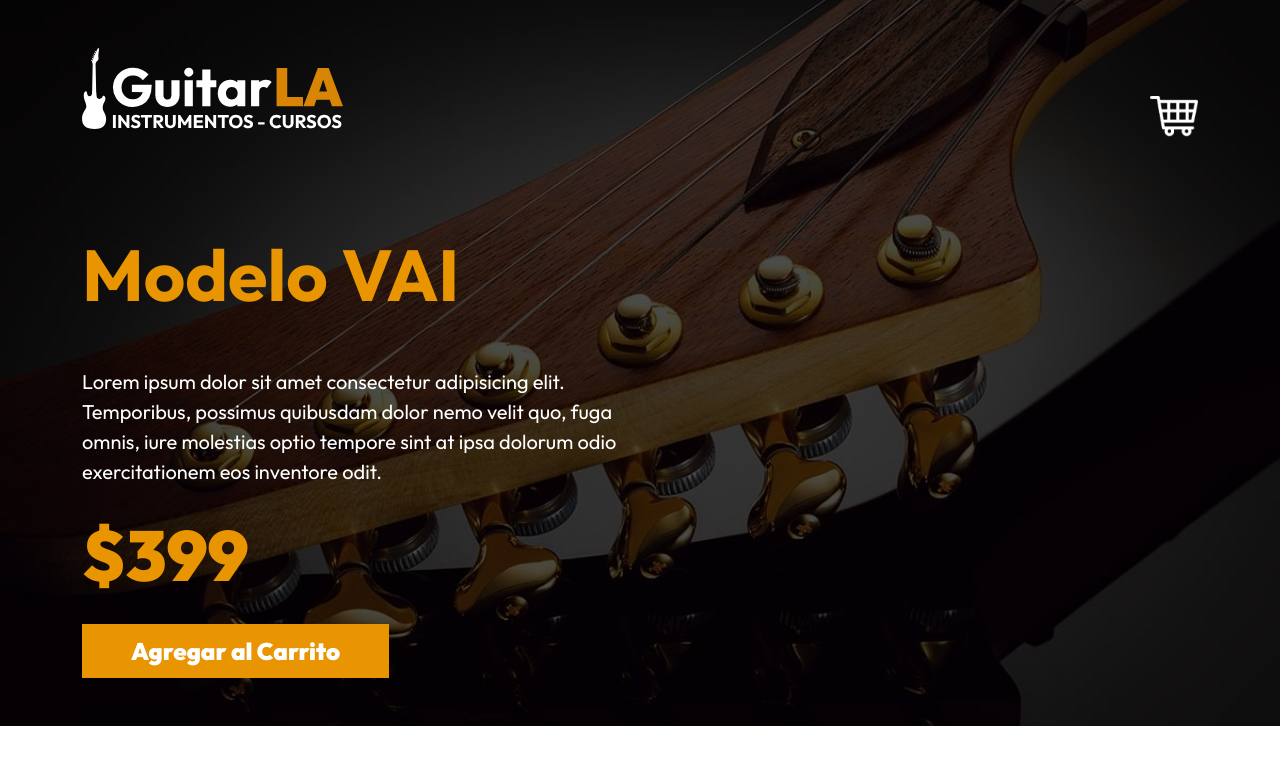
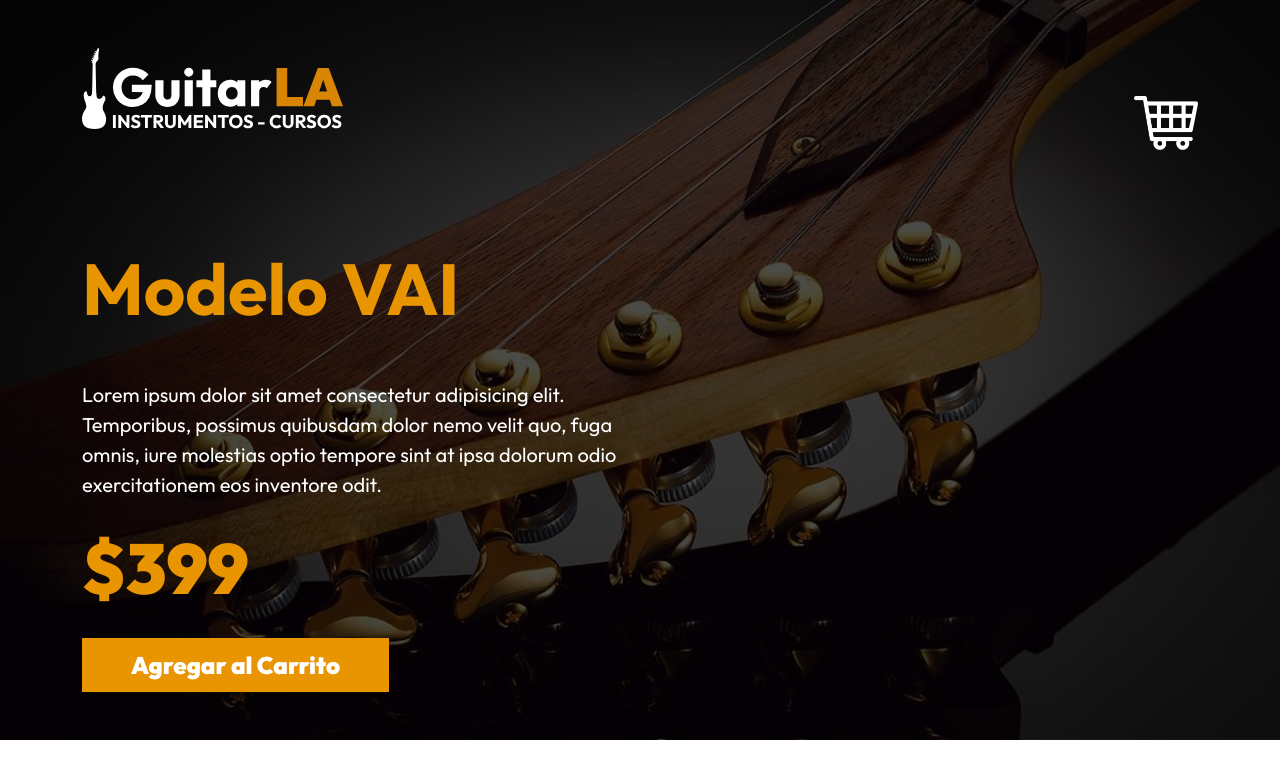
Before and after one commit to Elizabeth1690/guitar-vue, a Vue app: page / in a window 1280 px wide. Shown: the top 784 px of the page. Built offline with nearby package versions, Linux system fonts and the light colour scheme.

Commit message:
se sigue modificando icono de carrito para dejarlo bien en pc ya que esta desplegado

```diff
--- a/src/style.css
+++ b/src/style.css
@@ -13,7 +13,7 @@
   border: none;
   max-width: 2rem;
   position: relative;
-  z-index: 100;
+  z-index: 50;
 }
 
 .carrito #carrito {
@@ -77,7 +77,7 @@
 
 @media (min-width: 992px) {
   .carrito {
-    max-width: 3rem;
+    max-width: 4rem;
   }
 
   #carrito img {
```
